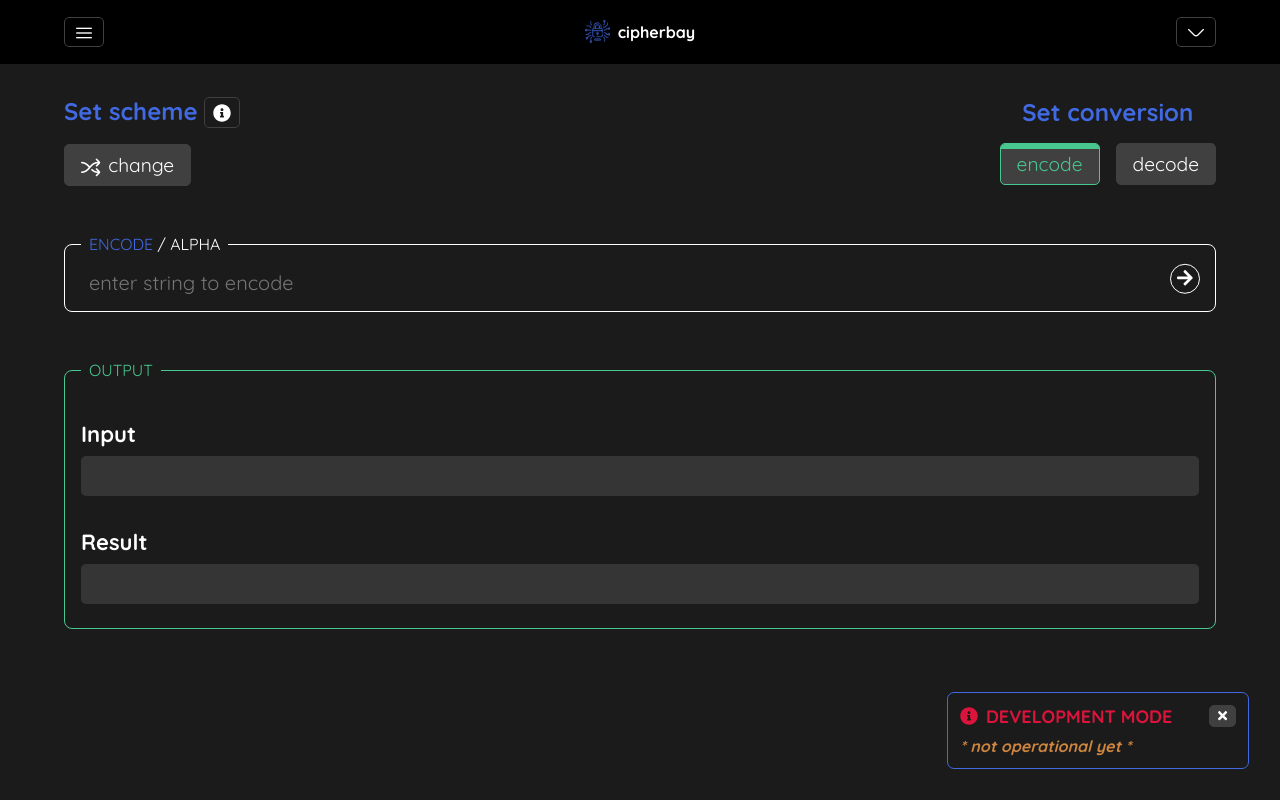
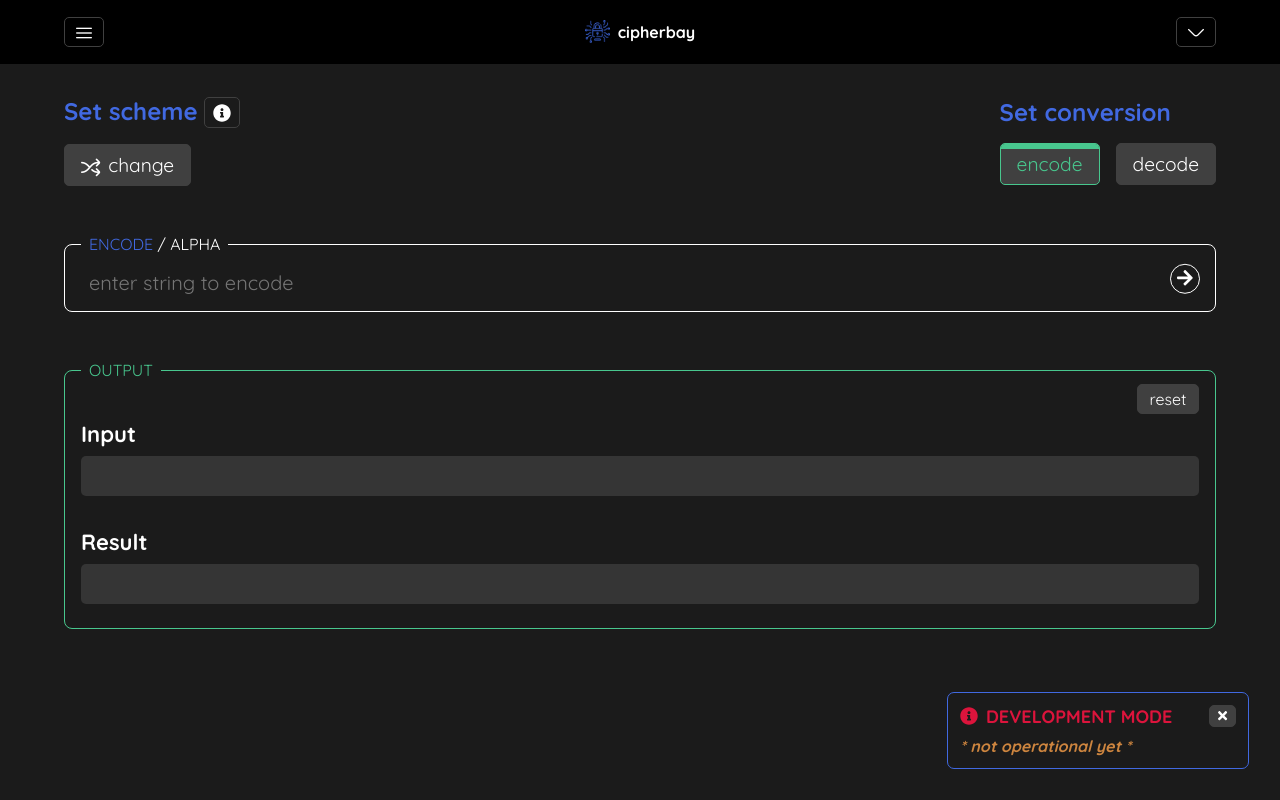
Before and after one commit to SyedAli310/cipherbay-frontend-angular, an Angular app: page /convert in a window 1280 px wide. Built offline with nearby package versions, Linux system fonts and the light colour scheme; no server answers.

Commit message:
basic/generic tweaks

```diff
--- a/src/app/app.component.html
+++ b/src/app/app.component.html
@@ -1,5 +1,5 @@
 <title>{{ title }}</title>
 <app-header-main></app-header-main>
-<app-pre-loader *ngIf="showLoader"></app-pre-loader>
+<app-pre-loader></app-pre-loader>
 <app-body-main></app-body-main>
 <app-login-popup></app-login-popup>
--- a/src/app/app.component.ts
+++ b/src/app/app.component.ts
@@ -15,15 +15,15 @@ import { LoaderService } from './services/loader.service';
   styleUrls: ['./app.component.scss'],
 })
 export class AppComponent {
-  showLoader: boolean = false;
+  // showLoader: boolean = false;
   title: string = 'cipherbay';
 
   constructor(private loaderService: LoaderService, private router: Router) {}
 
   ngOnInit() {
-    this.loaderService.isLoaderShown.subscribe(
-      (isLoaderShown) => (this.showLoader = isLoaderShown)
-    );
+    // this.loaderService.isLoaderShown.subscribe(
+    //   (isLoaderShown) => (this.showLoader = isLoaderShown)
+    // );
     this.router.events.subscribe((routerEvent) => {
       if (routerEvent instanceof NavigationStart) {
         this.routerChangeMethod(routerEvent.url);
--- a/src/app/components/convert-page/convert-page.component.html
+++ b/src/app/components/convert-page/convert-page.component.html
@@ -73,6 +73,9 @@
     <div class="loader" [class.d-none]="!isLoading" #output_loader>
       <app-spinner [text]="'converting'"></app-spinner>
     </div>
+    <button class="btn btn-md output-reset-btn" (click)="resetOutput($event)">
+      reset
+    </button>
     <legend>
       output
       <span style="color: white" id="dyn-legend-scheme">
--- a/src/app/components/convert-page/convert-page.component.scss
+++ b/src/app/components/convert-page/convert-page.component.scss
@@ -46,7 +46,7 @@ body {
   }
   & .scheme-selection-div h2,
   & .conversion-selection-div h2 {
-    text-align: center;
+    text-align: start;
     margin-bottom: 1rem;
   }
   & .conversion-select-btns,
@@ -246,6 +246,19 @@ body {
   border-radius: 8px;
   transition: all ease 300ms;
 }
+.output-reset-btn{
+  position: absolute;
+  right: 1rem;
+  top: 0.25rem;
+  &.success::before{
+    content: '\2713';
+    position: absolute;
+    right: 110%;
+    top: 50%;
+    transform: translateY(-50%);
+    color: $SUCCESS__COLOR;
+  }
+}
 .red-border {
   border: 1.5px solid $ERROR__COLOR !important;
 }
--- a/src/app/components/convert-page/convert-page.component.ts
+++ b/src/app/components/convert-page/convert-page.component.ts
@@ -8,6 +8,7 @@ import {
   faExchangeAlt,
 } from '@fortawesome/free-solid-svg-icons';
 import { CipherbayService } from 'src/app/services/cipherbay.service';
+import { LoaderService } from 'src/app/services/loader.service';
 import { SchemeView } from '../../SchemeView';
 import { FormBuilder, Validators } from '@angular/forms';
 
@@ -37,15 +38,24 @@ export class ConvertPageComponent implements OnInit {
   constructor(
     private el: ElementRef,
     private cipherBayService: CipherbayService,
+    private loaderService: LoaderService,
     private formBuilder: FormBuilder
   ) {
     this.schemes = [];
   }
 
   ngOnInit(): void {
-    this.cipherBayService.getSchemes().subscribe((data: any) => {
-      this.schemes = data.schemes;
-    });
+    this.loaderService.showLoader();
+    this.cipherBayService.getSchemes().subscribe(
+      (data: any) => {
+        this.schemes = data.schemes;
+        this.loaderService.hideLoader();
+      },
+      (error: any) => {
+        console.log(error);
+        this.loaderService.hideLoader();
+      }
+    );
     console.log(this.conversionOutput);
   }
 
@@ -168,4 +178,14 @@ export class ConvertPageComponent implements OnInit {
       }, 2000);
     });
   }
+
+  resetOutput(e: Event) {
+    const resetBtn = e.target as HTMLButtonElement;
+    this.conversionOutput = {};
+    // show success message
+    resetBtn.classList.add('success');
+    setTimeout(() => {
+      resetBtn.classList.remove('success');
+    }, 2000);
+  }
 }
--- a/src/app/components/pre-loader/pre-loader.component.html
+++ b/src/app/components/pre-loader/pre-loader.component.html
@@ -1,4 +1,4 @@
-<div class="pre-loader">
+<div class="pre-loader" *ngIf="isLoaderShown">
   <div class="loader__spinner">
     <div class="square-1"></div>
     <div class="square-2"></div>
--- a/src/app/components/pre-loader/pre-loader.component.ts
+++ b/src/app/components/pre-loader/pre-loader.component.ts
@@ -1,4 +1,6 @@
 import { Component, OnInit } from '@angular/core';
+
+import { LoaderService } from 'src/app/services/loader.service';
 
 @Component({
   selector: 'app-pre-loader',
@@ -6,7 +8,11 @@ import { Component, OnInit } from '@angular/core';
   styleUrls: ['./pre-loader.component.scss'],
 })
 export class PreLoaderComponent implements OnInit {
-  constructor() {}
+  isLoaderShown: boolean = false;
+  constructor(private loaderService: LoaderService) {}
   ngOnInit(): void {
+    this.loaderService.isLoaderShown.subscribe(
+      (isLoaderShown) => (this.isLoaderShown = isLoaderShown)
+    );
   }
 }
--- a/src/styles.scss
+++ b/src/styles.scss
@@ -264,7 +264,7 @@ fa-icon {
   height: 100%;
   width: 100%;
   display: flex;
-  justify-content: end;
+  justify-content: flex-end;
   background-color: inherit;
   padding-top: 1rem;
   width: 100%;
```
